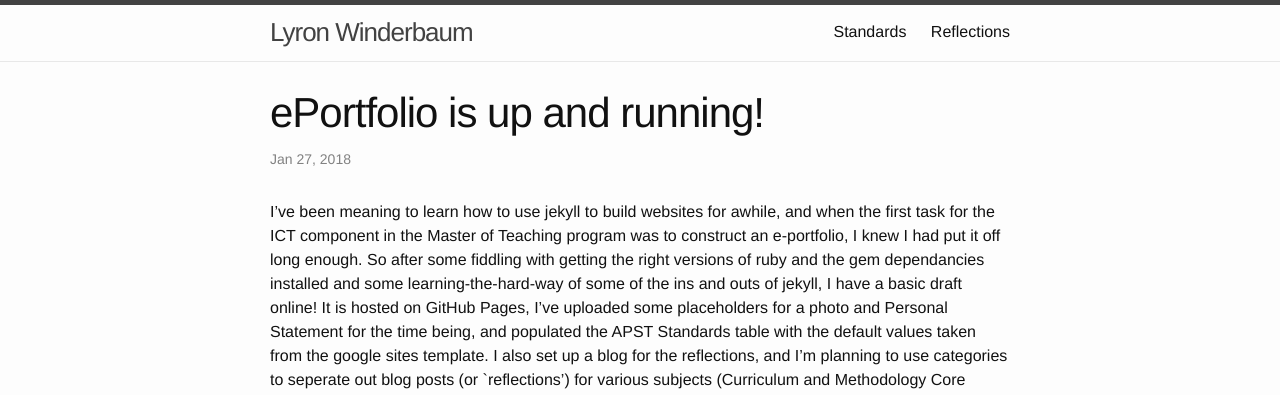
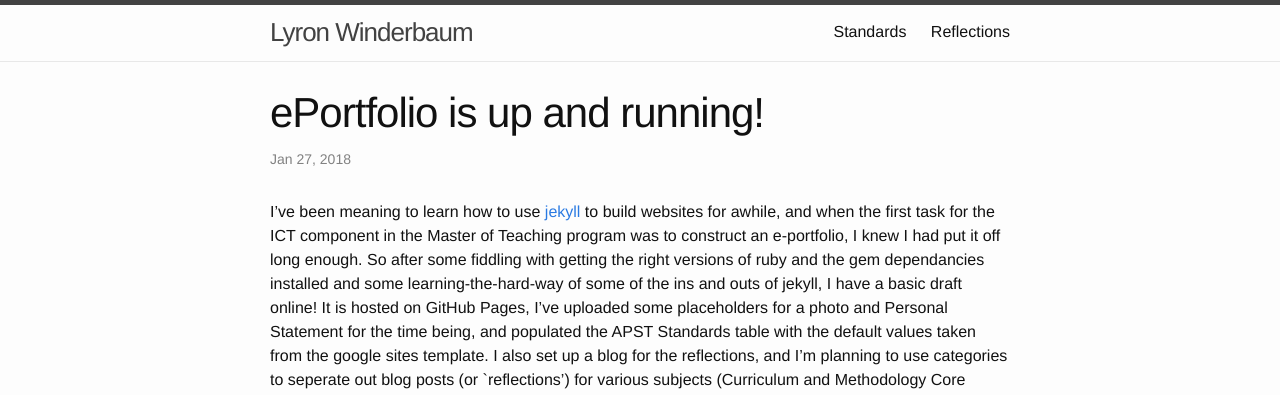
Before and after one commit to Armadilloa16/eportfolio, a Jekyll site: the page built from _posts/2018-01-27-eportfolio.md, in a window 1280 px wide. Shown: the top 395 px of the page. Built offline with Jekyll 4.4.1, drawn with Linux system fonts in a browser that asks for light colours; part of the change alters nothing that is shown; some of the changed text lies outside the part shown.

Commit message:
Added link to jekyll

```diff
--- a/_posts/2018-01-27-eportfolio.md
+++ b/_posts/2018-01-27-eportfolio.md
@@ -5,6 +5,6 @@ date:   2018-01-27 19:47:00 +1030
 categories: jekyll update
 ---
 
-I've been meaning to learn how to use jekyll to build websites for awhile, and when the first task for the ICT component in the Master of Teaching program was to construct an e-portfolio, I knew I had put it off long enough. So after some fiddling with getting the right versions of ruby and the gem dependancies installed and some learning-the-hard-way of some of the ins and outs of jekyll, I have a basic draft online! It is hosted on GitHub Pages, I've uploaded some placeholders for a photo and Personal Statement for the time being, and populated the APST Standards table with the default values taken from the google sites template. I also set up a blog for the reflections, and I'm planning to use categories to seperate out blog posts (or `reflections') for various subjects (Curriculum and Methodology Core Course Seminar Reflections, for example). The source is available from [my GitHub](https://github.com/Armadilloa16/eportfolio).
+I've been meaning to learn how to use [jekyll](https://jekyllrb.com/) to build websites for awhile, and when the first task for the ICT component in the Master of Teaching program was to construct an e-portfolio, I knew I had put it off long enough. So after some fiddling with getting the right versions of ruby and the gem dependancies installed and some learning-the-hard-way of some of the ins and outs of jekyll, I have a basic draft online! It is hosted on GitHub Pages, I've uploaded some placeholders for a photo and Personal Statement for the time being, and populated the APST Standards table with the default values taken from the google sites template. I also set up a blog for the reflections, and I'm planning to use categories to seperate out blog posts (or `reflections') for various subjects (Curriculum and Methodology Core Course Seminar Reflections, for example). The source is available from [my GitHub](https://github.com/Armadilloa16/eportfolio).
 
 Having an e-portfolio contributes towards [APST Standards]({{ site.baseurl }}{% link apst.html %}) 2.6, 3.4 and 4.5 while learning how to use jekyll and program the website from scratch constitutes personal development (6.2).
```
